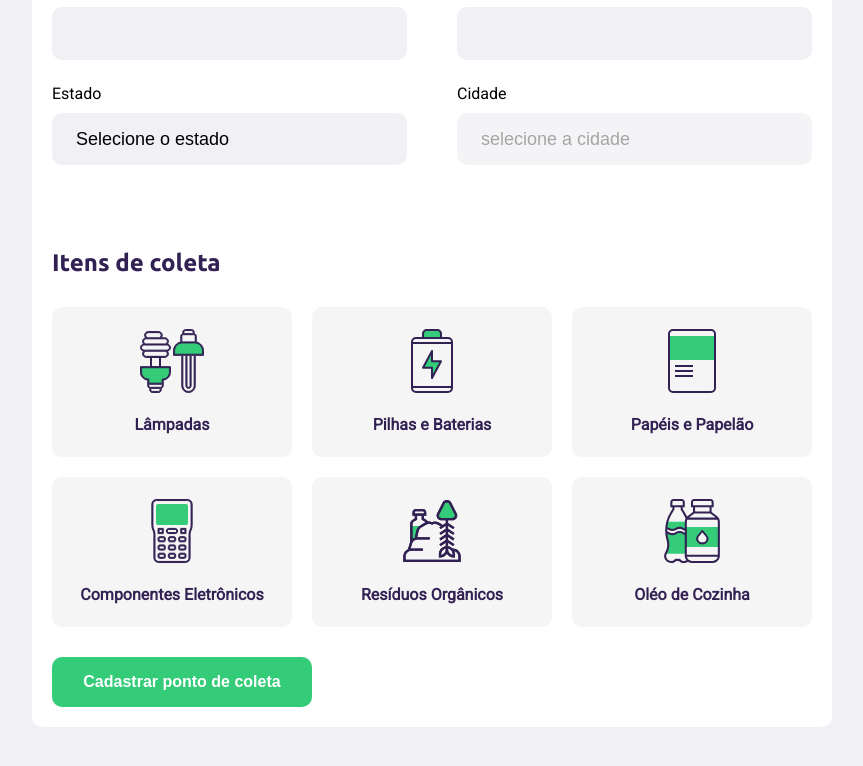
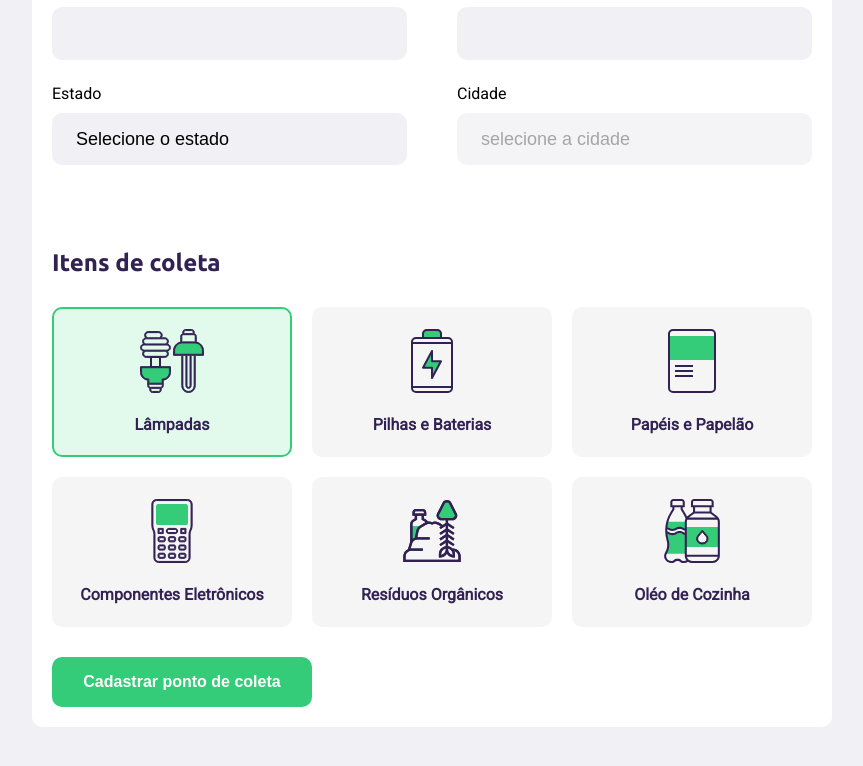
Before and after one commit to DanielBGC/NLW-1, a plain HTML site: page register.html in a window 1280 px wide. Both pictures are taken after a click on the item "Lâmpadas". Shown: the part 472-1238 px from the top of the page, without its empty margins (208-1071 px from the left). Drawn offline with Linux system fonts and the light colour scheme; no server answers.

Commit message:
Update register.js
Adicionando a funcionalidade de verificar os itens de coleta selecionados pelo usuário

```diff
--- a/register.html
+++ b/register.html
@@ -105,6 +105,8 @@
                         </li>
                     </div>
 
+                    <input type="hidden" name="items">
+
 
                 </fieldset>
 
--- a/scripts/register.js
+++ b/scripts/register.js
@@ -48,3 +48,40 @@ function getCities(event) {
 }
 
 ufSelect.addEventListener("change", getCities)
+
+const itemsToCollect = document.querySelectorAll(".items-grid li")
+
+for(const item of itemsToCollect) {
+    item.addEventListener("click", handleSelectedItem)
+}
+
+//input:hidden
+const collectedItems = document.querySelector("input[name=items]")
+
+let selectedItems = []
+
+function handleSelectedItem(event) {
+
+    //adicionando ou removendo a classe "selected", quando o item for selecionado
+    event.target.classList.toggle("selected")
+
+    const itemId = event.target.dataset.id
+
+    //verifica se existem itens selecionados e returna o seu index
+    const isSelected = selectedItems.findIndex(item => item == itemId)
+
+
+    //remove o item do array se já estiver selecionado
+    if(isSelected >= 0) {
+        const filteredItems = selectedItems.filter(item => item != itemId)
+
+        selectedItems = filteredItems
+    }
+    //adiciona o item ao array se não estiver selecionado
+    else {
+        selectedItems.push(itemId)
+    }
+
+    //atualiza o input hidden com os itens selecionados
+    collectedItems.value = selectedItems
+}
```
